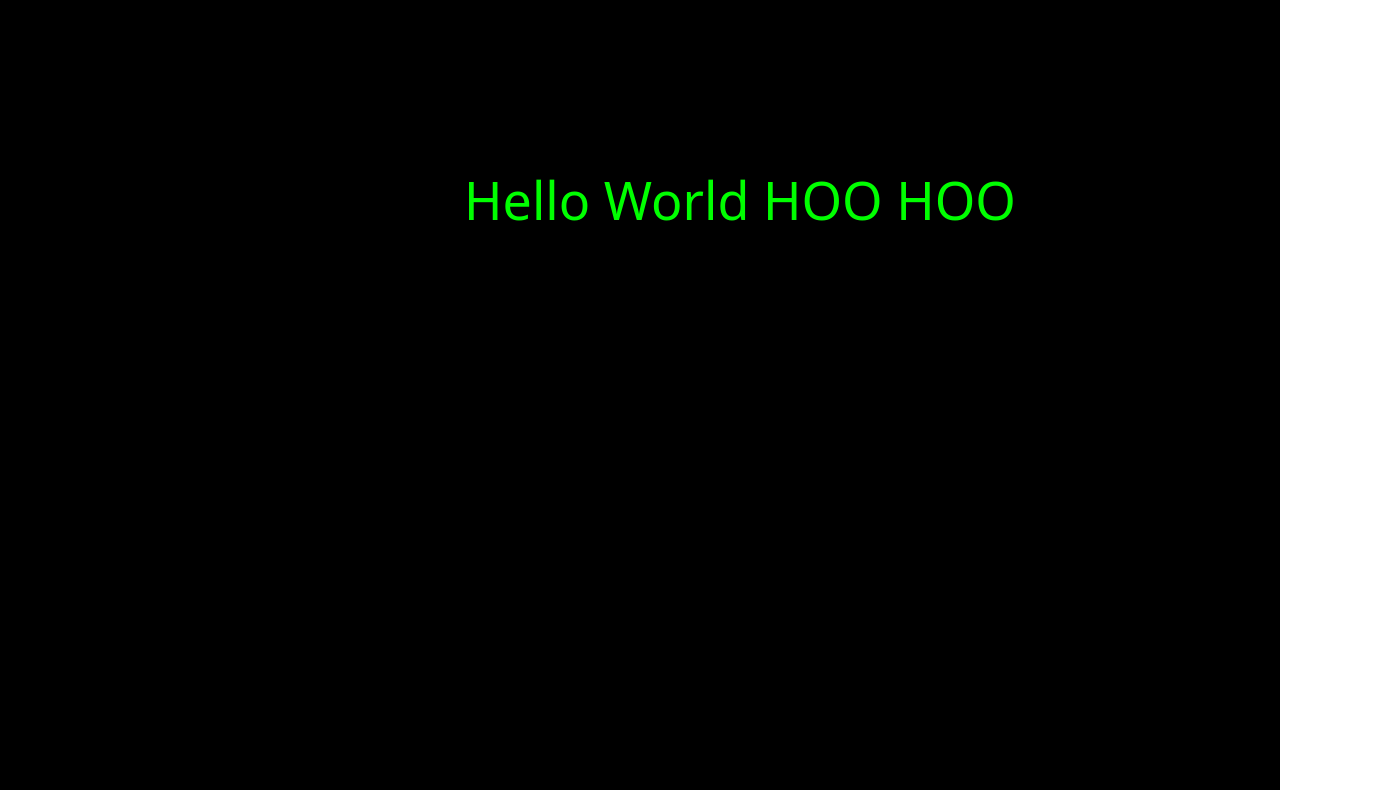
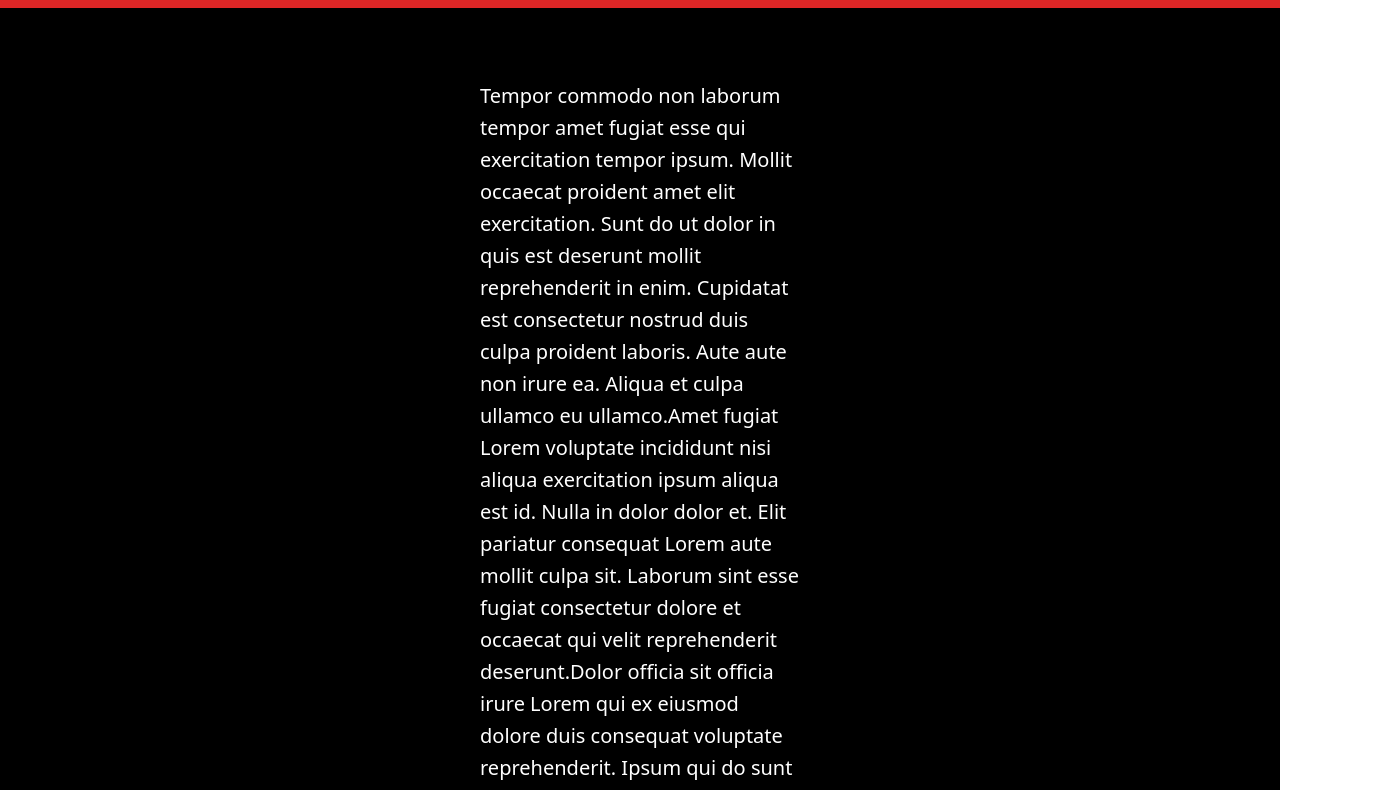
Before and after one commit to tayfunetta/framer-example, a Next.js app: page / in a window 1280 px wide. Shown: the top 790 px of the page, 1380 px wide, since content can reach past the window. Built offline with nearby package versions, Linux system fonts and the light colour scheme.

Commit message:
added page scroll indicator

```diff
--- a/pages/index.tsx
+++ b/pages/index.tsx
@@ -1,14 +1,40 @@
-import { motion, animate } from "framer-motion";
+import { motion, useScroll } from "framer-motion";
 
 export default function Home() {
+  const { scrollYProgress } = useScroll();
+
   return (
-    <div className="bg-black h-screen text-white pt-20">
-      <motion.h1
-        className="text-center text-4xl"
-        animate={{ fontSize: "52px", color: "hsl(120, 100, 50)", x: 100, y: 100 }}
-      >
-        Hello World HOO HOO
-      </motion.h1>
+    <div className="bg-black min-h-screen text-white pt-20">
+      <motion.div
+        className="fixed top-0 left-0 right-0 h-2 origin-left bg-red-600"
+        style={{ scaleX: scrollYProgress }}
+      />
+      <p className="w-80 mx-auto text-xl leading-8">
+        Tempor commodo non laborum tempor amet fugiat esse qui exercitation
+        tempor ipsum. Mollit occaecat proident amet elit exercitation. Sunt do
+        ut dolor in quis est deserunt mollit reprehenderit in enim. Cupidatat
+        est consectetur nostrud duis culpa proident laboris. Aute aute non irure
+        ea. Aliqua et culpa ullamco eu ullamco.Amet fugiat Lorem voluptate
+        incididunt nisi aliqua exercitation ipsum aliqua est id. Nulla in dolor
+        dolor et. Elit pariatur consequat Lorem aute mollit culpa sit. Laborum
+        sint esse fugiat consectetur dolore et occaecat qui velit reprehenderit
+        deserunt.Dolor officia sit officia irure Lorem qui ex eiusmod dolore
+        duis consequat voluptate reprehenderit. Ipsum qui do sunt cillum
+        reprehenderit fugiat culpa deserunt. Deserunt adipisicing aliqua mollit
+        ut. Non proident amet est occaecat eu deserunt sit enim duis Lorem
+        aliqua.Aliquip cupidatat nulla ipsum do officia consectetur quis.
+        Laborum et consectetur labore exercitation ea magna dolor est. Quis
+        adipisicing aliqua nisi aliqua elit non ad. Id est ipsum fugiat ea
+        consectetur Lorem incididunt amet. Eu incididunt nisi exercitation
+        pariatur enim dolore reprehenderit. Occaecat ut proident voluptate id in
+        id nisi.Nulla mollit tempor ut aliqua nisi commodo eu ex enim excepteur
+        officia eu est. Sit aliqua est pariatur veniam culpa cillum nulla labore
+        Lorem esse cillum. Exercitation dolor sunt consectetur magna nulla
+        irure.Duis excepteur veniam anim nisi nostrud magna reprehenderit culpa
+        voluptate. Tempor nostrud veniam fugiat sunt laboris. Velit sint nisi
+        tempor sint nisi ea sit. Labore minim enim est commodo magna id
+        cupidatat quis.
+      </p>
     </div>
   );
 }
```
